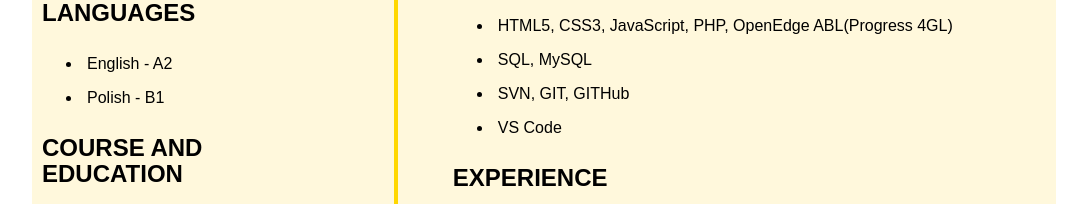
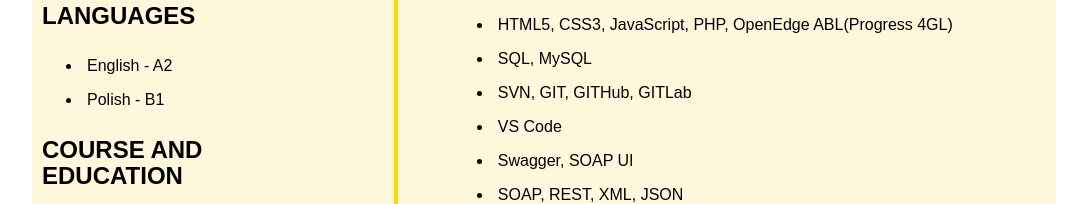
Before and after one commit to ADziakon/rsschool-cv-old3, a plain HTML site: page index.html in a window 1280 px wide. Shown: the part 598-802 px from the top of the page, without its empty margins (96-1183 px from the left). Drawn offline with Linux system fonts and the light colour scheme; files whose address does not match are found by name.

```diff
--- a/index.html
+++ b/index.html
@@ -76,8 +76,10 @@
                 <ul class="skills">
                     <li>HTML5, CSS3, JavaScript, PHP, OpenEdge ABL(Progress 4GL)</li>
                     <li>SQL, MySQL</li>
-                    <li>SVN, GIT, GITHub</li>
+                    <li>SVN, GIT, GITHub, GITLab</li>
                     <li>VS Code</li>
+                    <li>Swagger, SOAP UI</li>
+                    <li>SOAP, REST, XML, JSON</li>
                 </ul>
                 <h2>Experience</h2>
                 <p> System Analyst, February 2016 - Present, JSC Belgazprombank </p>
```
Also changed, not shown: image/facebook.png (added), image/github.png (added), image/link.png (added), image/location.png (added), image/mail.png (added), image/my_foto.png (added), image/separate.png (added), image/tel.png (added), image/telegramm.png (added).
